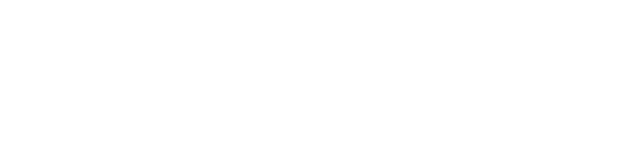
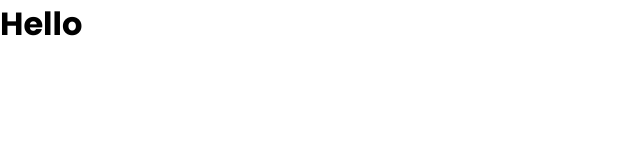
Before and after one commit to faridalam61/influencer-gear, a plain HTML site: page index.html in a window 1280 px wide. Shown: the whole page, without its empty margins (0-640 px from the left). Drawn offline with Linux system fonts and the light colour scheme.

Commit message:
Fontawesome and fonts added

```diff
--- a/index.html
+++ b/index.html
@@ -5,8 +5,10 @@
     <meta http-equiv="X-UA-Compatible" content="IE=edge">
     <meta name="viewport" content="width=device-width, initial-scale=1.0">
     <title>Influencer Gear</title>
+    <script src="https://kit.fontawesome.com/4bd52b36fa.js" crossorigin="anonymous"></script>
+    <link rel="stylesheet" href="./styles/styles.css">
 </head>
 <body>
-
+    <h1>Hello</h1>
 </body>
 </html>
--- a/styles/styles.css
+++ b/styles/styles.css
@@ -0,0 +1,2 @@
+@import url('https://fonts.googleapis.com/css2?family=Poppins:wght@300;400;500;600;700;800&display=swap');
+*{margin: 0; padding: 0; font-family: 'Poppins', sans-serif;;}
```
